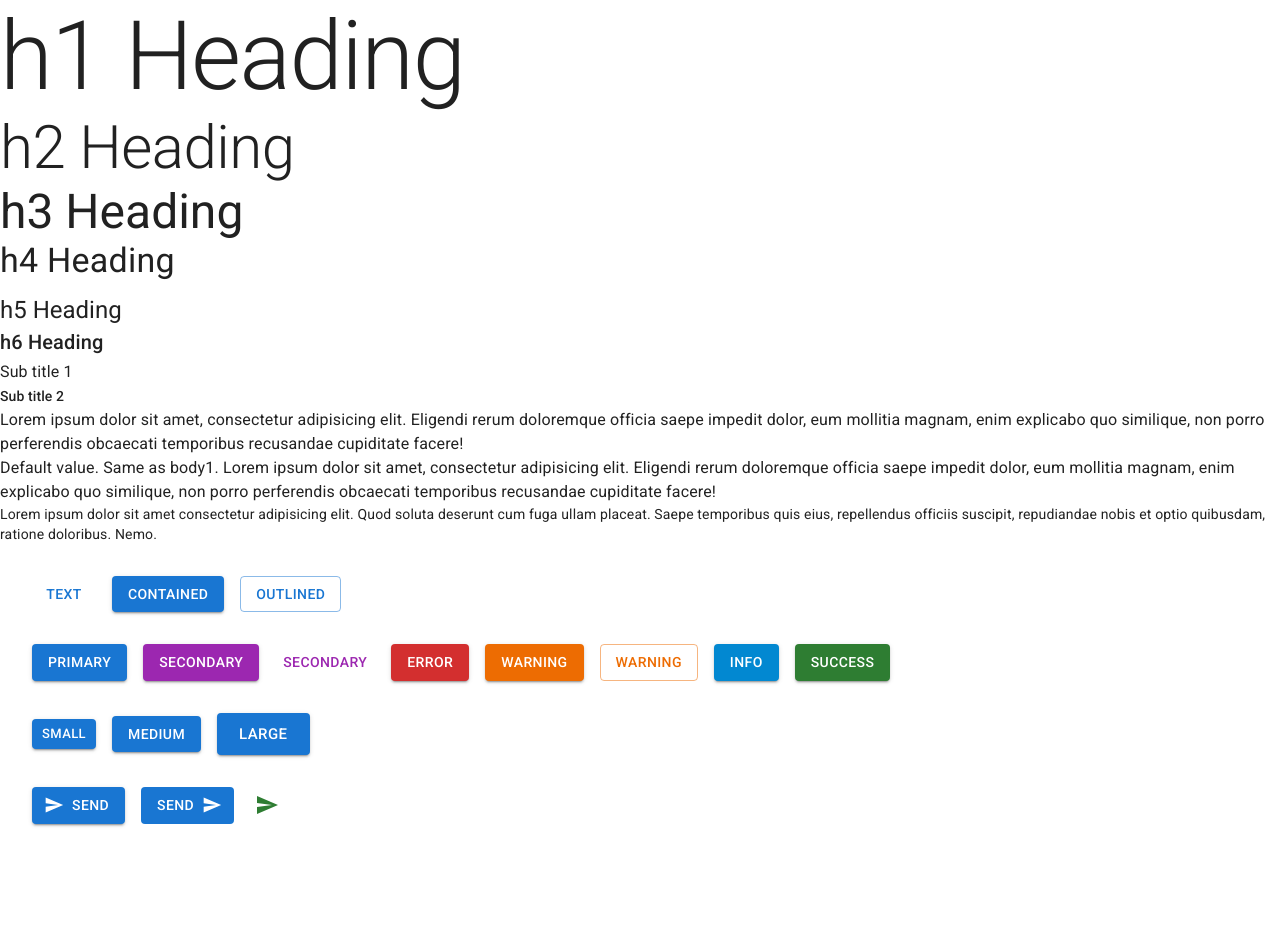
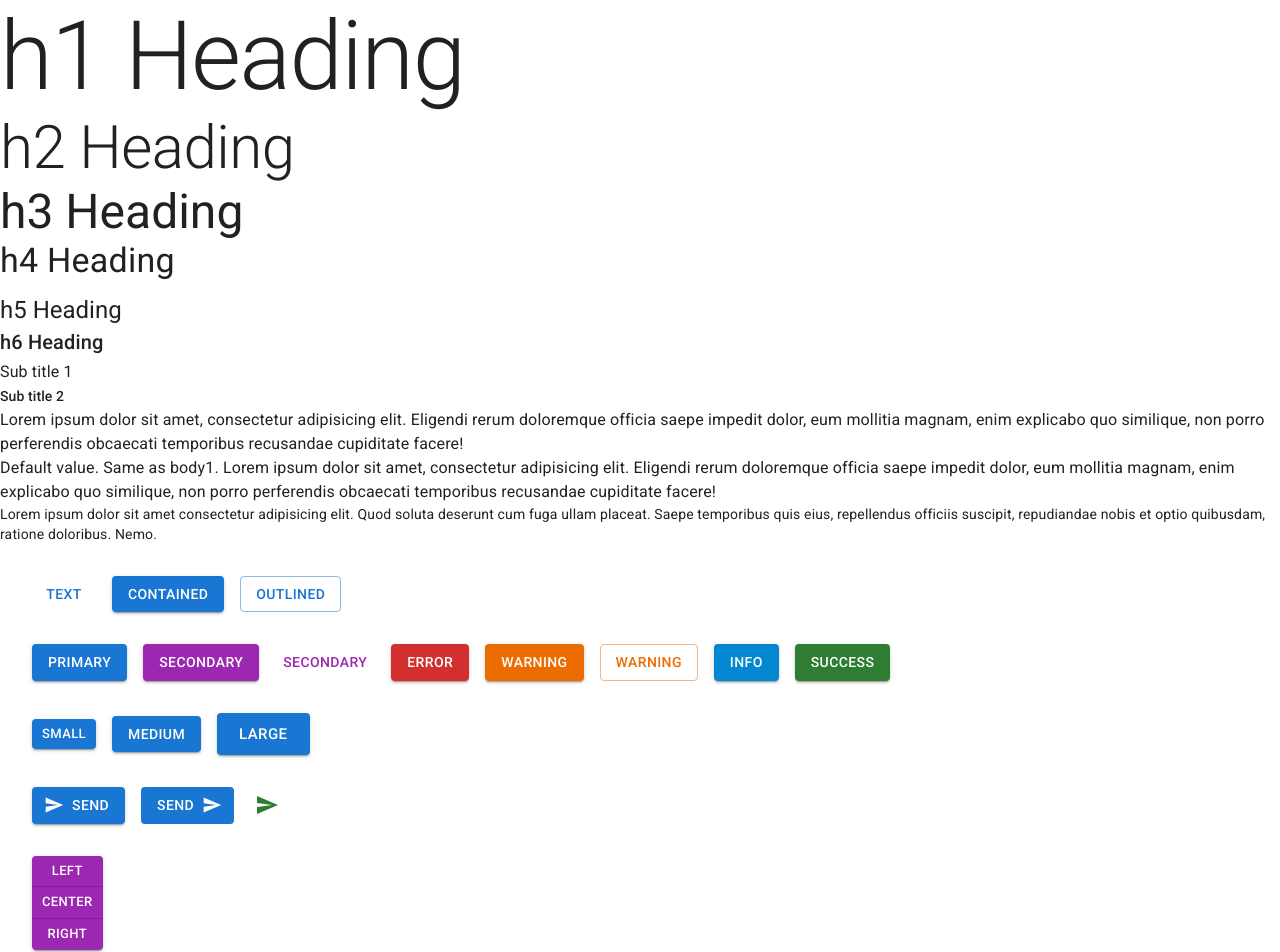
Before and after one commit to MariusDevelops/react-ts-mui, a React (Vite) app: page / in a window 1280 px wide. Shown: the top 952 px of the page. Before the commit the page ends 856 px from the top, so only its background shows below. Built offline with nearby package versions, Linux system fonts and the light colour scheme.

Commit message:
feat: button group component

```diff
--- a/src/pages/button-page.tsx
+++ b/src/pages/button-page.tsx
@@ -1,7 +1,9 @@
 /* eslint-disable import/no-extraneous-dependencies */
 /* eslint-disable no-alert */
 import React from 'react';
-import { Stack, Button, IconButton } from '@mui/material';
+import {
+  Stack, Button, IconButton, ButtonGroup,
+} from '@mui/material';
 import SendIcon from '@mui/icons-material/Send';
 
 const ButtonPage = () => (
@@ -36,6 +38,14 @@
         <SendIcon />
       </IconButton>
     </Stack>
+
+    <Stack direction="row">
+      <ButtonGroup variant="contained" orientation="vertical" size="small" color="secondary" aria-label="alignment button group">
+        <Button onClick={() => alert('Left Clicked!')}>Left</Button>
+        <Button>Center</Button>
+        <Button>Right</Button>
+      </ButtonGroup>
+    </Stack>
   </Stack>
 );
 
```
